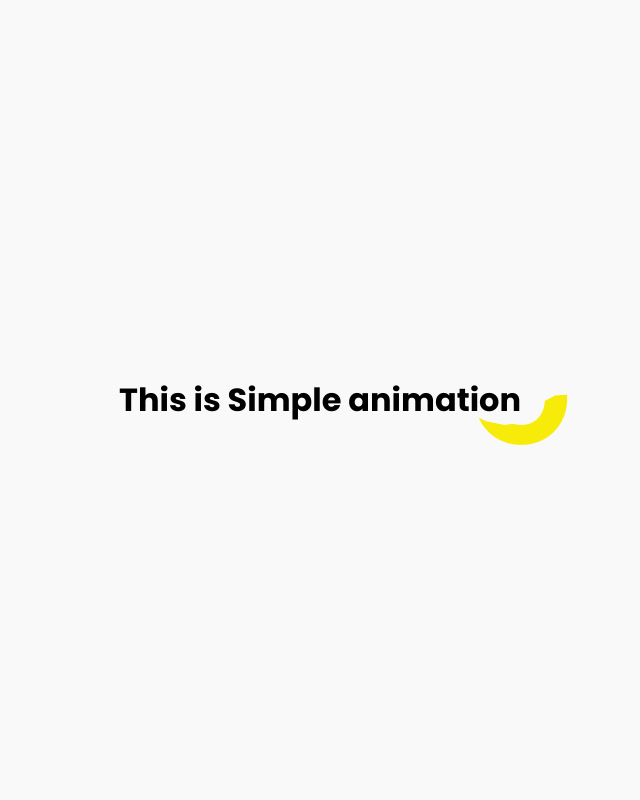
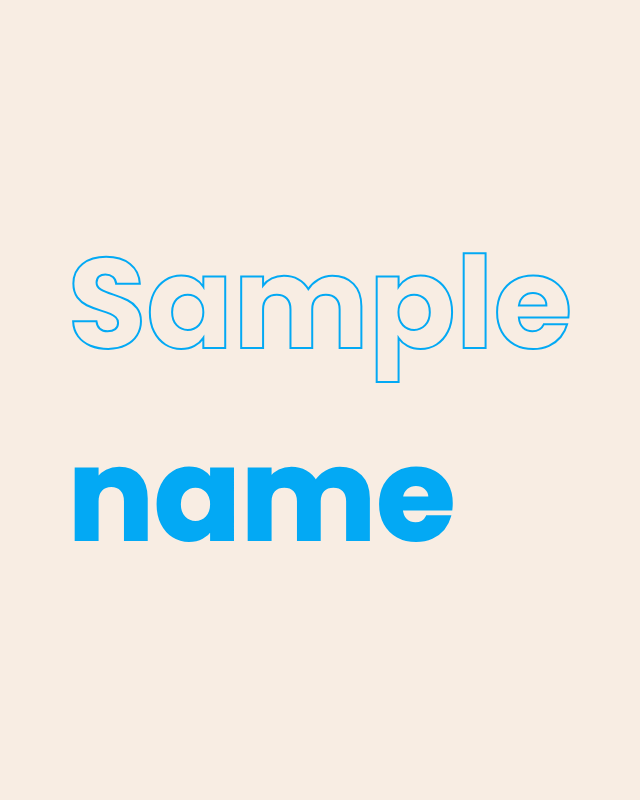
Before and after one commit to NarendraGodi/docker_env_flask, a Flask app: template templates/index.html in a window 1280 px wide. Shown: the whole page, without its empty margins (320-960 px from the left). Run offline with Flask 2, Linux system fonts and the light colour scheme; the template is opened without the code that fills it: most values are stand-ins (such as "Sample title", 1, 10 or a date in 2020).

Commit message:
Changes 1

```diff
--- a/app.py
+++ b/app.py
@@ -2,11 +2,12 @@
 import os
 app = Flask(__name__)
 
-text_fill = os.getenv('TEXT_FILL',default=None)
+name = os.getenv('NAME')
+print(name)
 
 @app.route('/')
-def hostdisplay():
-    return render_template('index.html',text_fill=text_fill)
+def webapp():
+    return render_template('index.html',name=name)
 
 if __name__ == '__main__':
     app.run(host="0.0.0.0", port=8080)
--- a/templates/index.html
+++ b/templates/index.html
@@ -4,7 +4,7 @@
     <meta charset="UTF-8">
     <title>Container Env Example</title>
     <style>
- @import url("https://fonts.googleapis.com/css?family=Poppins:100,200,300,400,500,600,700,800,900");
+@import url("https://fonts.googleapis.com/css?family=Poppins:100,200,300,400,500,600,700,800,900");
 
 * {
 	margin: 0;
@@ -15,7 +15,7 @@
 
 body {
 	display: flex;
-	background: #F9F9F9;
+	background: #F8EDE3;
 	min-height: 100vh;
 	align-items: center;
 	justify-content: center;
@@ -34,11 +34,11 @@
 
 .content h2:nth-child(1) {
 	color: transparent;
-	-webkit-text-stroke: 2px {{text_fill}};
+	-webkit-text-stroke: 2px #03a9f4;
 }
-<!-- -->
+
 .content h2:nth-child(2) {
-	color: #F7EC09;
+	color: #03a9f4;
 	animation: animate 4s ease-in-out infinite;
 }
 
@@ -73,15 +73,15 @@
 	}
 }
 
+
     </style>
 
 </head>
 <body>
-<h1> This is Simple animation</h1> <br><br>
 <section>
 	<div class="content">
-		<h2>O</h2>
-		<h2>O</h2>
+		<h2>{{name}}</h2>
+		<h2>{{name}}</h2>
 	</div>
 </section>
 </body>
```
Also changed, not shown: 1 other file.
